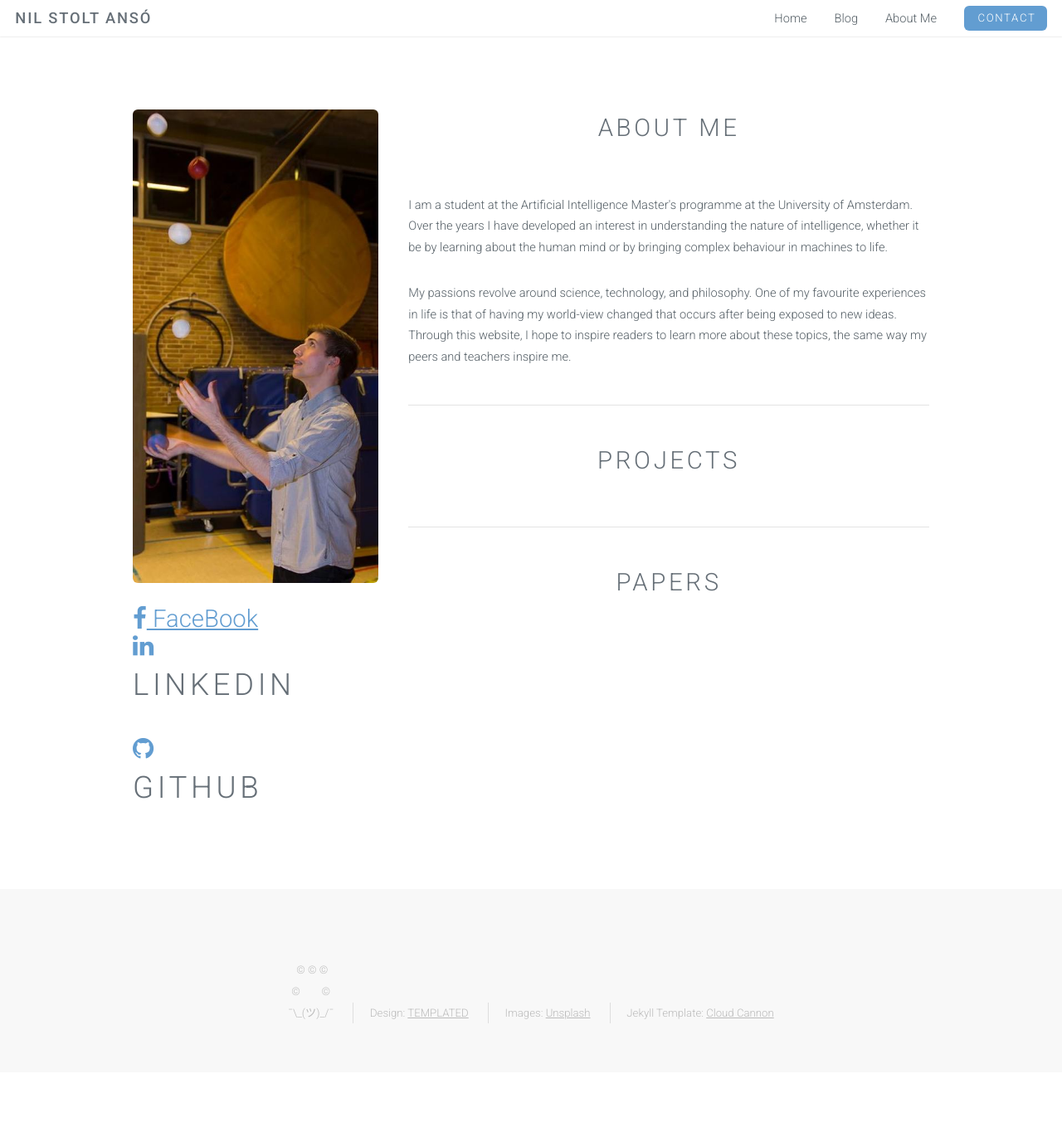
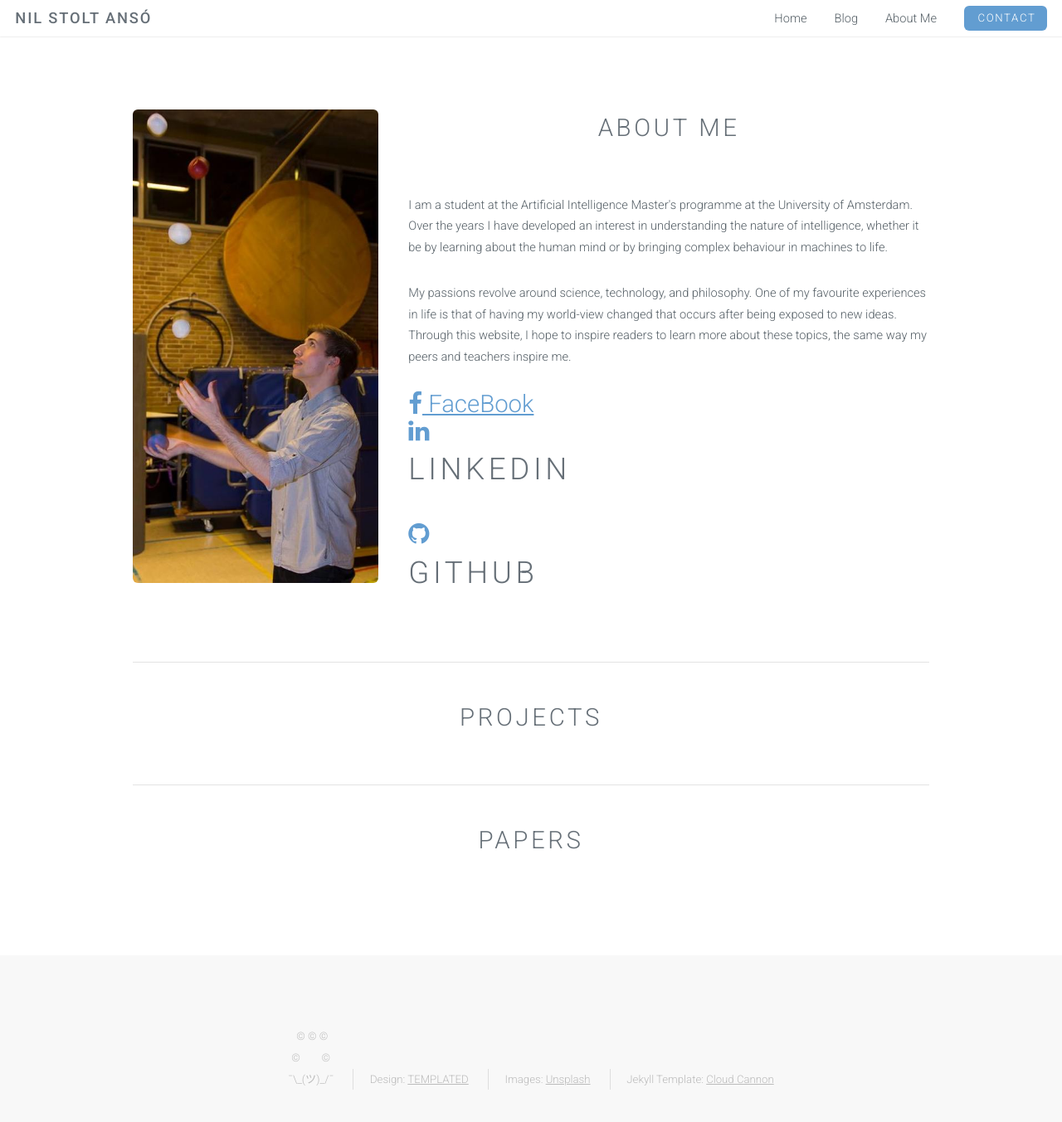
Before and after one commit to NILOIDE/NILOIDE.github.io, a Jekyll site: the page built from About-Me.html, in a window 1280 px wide and 1373 px high. Shown: the top 1353 px of the window at 83% size. Built offline with Jekyll 4.4.1, drawn with Linux system fonts in a browser that asks for light colours.

Commit message:
Changed about me organization

```diff
--- a/About-Me.html
+++ b/About-Me.html
@@ -9,8 +9,18 @@ layout: default
             <div class="4u">
                 <section>
                     <a class="image fit"><img src="images/dasme_yet_again.jpg" alt="" /></a>
+                </section>
+            </div>
+            <div class="8u skel-cell-important">
+                <header class="major">
+                    <h2>About Me</h2>
+                </header>
+                <section>
+                    <p>I am a student at the Artificial Intelligence Master's programme at the University of Amsterdam. Over the years I have developed an interest in understanding the nature of intelligence, whether it be by learning about the human mind or by bringing complex behaviour in machines to life.</p>
+                    <p>My passions revolve around science, technology, and philosophy. One of my favourite experiences in life is that of having my world-view changed that occurs after being exposed to new ideas. Through this website, I hope to inspire readers to learn more about these topics, the same way my peers and teachers inspire me. </p>
+                </section>
                 {% if site.facebook_username %}
-                        <span style="font-size: 2em; color: Salmon;">
+                <span style="font-size: 2em;">
                     <a href="https://www.facebook.com/{{ site.facebook_username }}">
                         <i class="fa fa-facebook"></i>
                         FaceBook
@@ -19,7 +29,7 @@ layout: default
                 {% endif %}
                 <div class="1u">
                 {% if site.linkedin_username %}
-                        <span style="font-size: 2em; color: Salmon;">
+                    <span style="font-size: 2em;">
                         <a href="https://linkedin.com/in/{{ site.linkedin_username }}">
                             <i class="fa fa-linkedin"></i>
                         </a>
@@ -37,16 +47,11 @@ layout: default
                     </span>
                 {% endif %}
                 </div>
-                </section>
             </div>
-            <div class="8u skel-cell-important">
-                <header class="major">
-                    <h2>About Me</h2>
-                </header>
-                <section>
-                    <p>I am a student at the Artificial Intelligence Master's programme at the University of Amsterdam. Over the years I have developed an interest in understanding the nature of intelligence, whether it be by learning about the human mind or by bringing complex behaviour in machines to life.</p>
-                    <p>My passions revolve around science, technology, and philosophy. One of my favourite experiences in life is that of having my world-view changed that occurs after being exposed to new ideas. Through this website, I hope to inspire readers to learn more about these topics, the same way my peers and teachers inspire me. </p>
-                </section>
+        </div>
+    </div>
+    <div class="container">
+
     <hr />
     <header class="major">
         <h2>Projects</h2>
@@ -60,7 +65,4 @@ layout: default
     <section>
     </section>
     </div>
-
-        </div>
-    </div>
 </section>
```
Also changed, not shown: _includes/social/facebook-square-brands.svg (deleted). Lines whose indentation alone changed are shown as unchanged.
